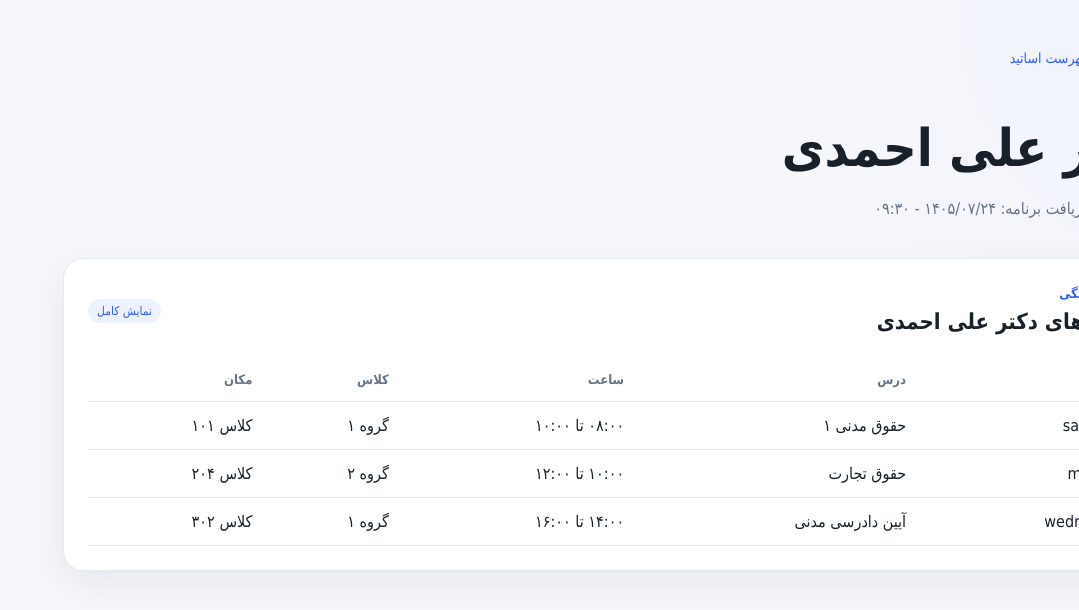
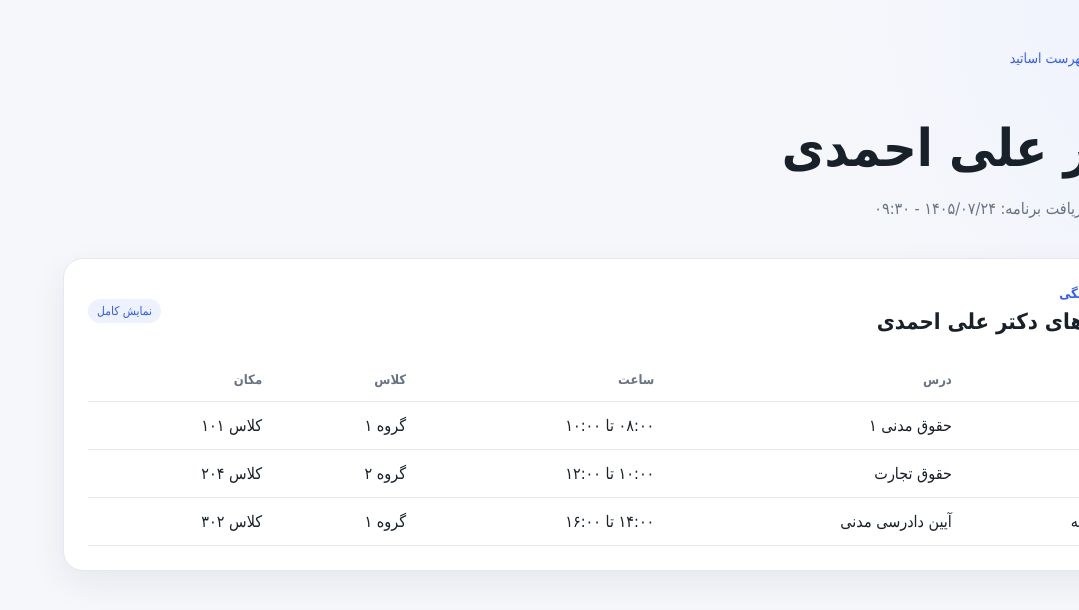
Before and after one commit to sepihy/test-vibecoding, a Next.js app: page /teachers/ahmadi in a window 1280 px wide. Shown: the top 610 px of the page, without its empty margins (201-1280 px from the left). Built offline with nearby package versions, Linux system fonts and the light colour scheme.

Commit message:
fix: render localized day names in teacher schedule

```diff
--- a/app/teachers/[teacherId]/page.tsx
+++ b/app/teachers/[teacherId]/page.tsx
@@ -1,6 +1,6 @@
 import Link from "next/link";
 import { notFound } from "next/navigation";
-import { getTeacher, getTeacherSchedule } from "@/lib/data";
+import { days, getTeacher, getTeacherSchedule } from "@/lib/data";
 
 type Props = {
   params: Promise<{ teacherId: string }>;
@@ -13,6 +13,7 @@ export default async function TeacherPage({ params }: Props) {
   if (!teacher) notFound();
 
   const entries = getTeacherSchedule(teacher.id);
+  const dayLabels = new Map(days.map((day) => [day.key, day.label]));
 
   return (
     <main>
@@ -50,7 +51,7 @@ export default async function TeacherPage({ params }: Props) {
               <tbody>
                 {entries.map((entry) => (
                   <tr key={entry.id}>
-                    <td>{entry.day}</td>
+                    <td>{dayLabels.get(entry.day)}</td>
                     <td>{entry.course}</td>
                     <td>{entry.startTime} تا {entry.endTime}</td>
                     <td>{entry.classNo}</td>
```
